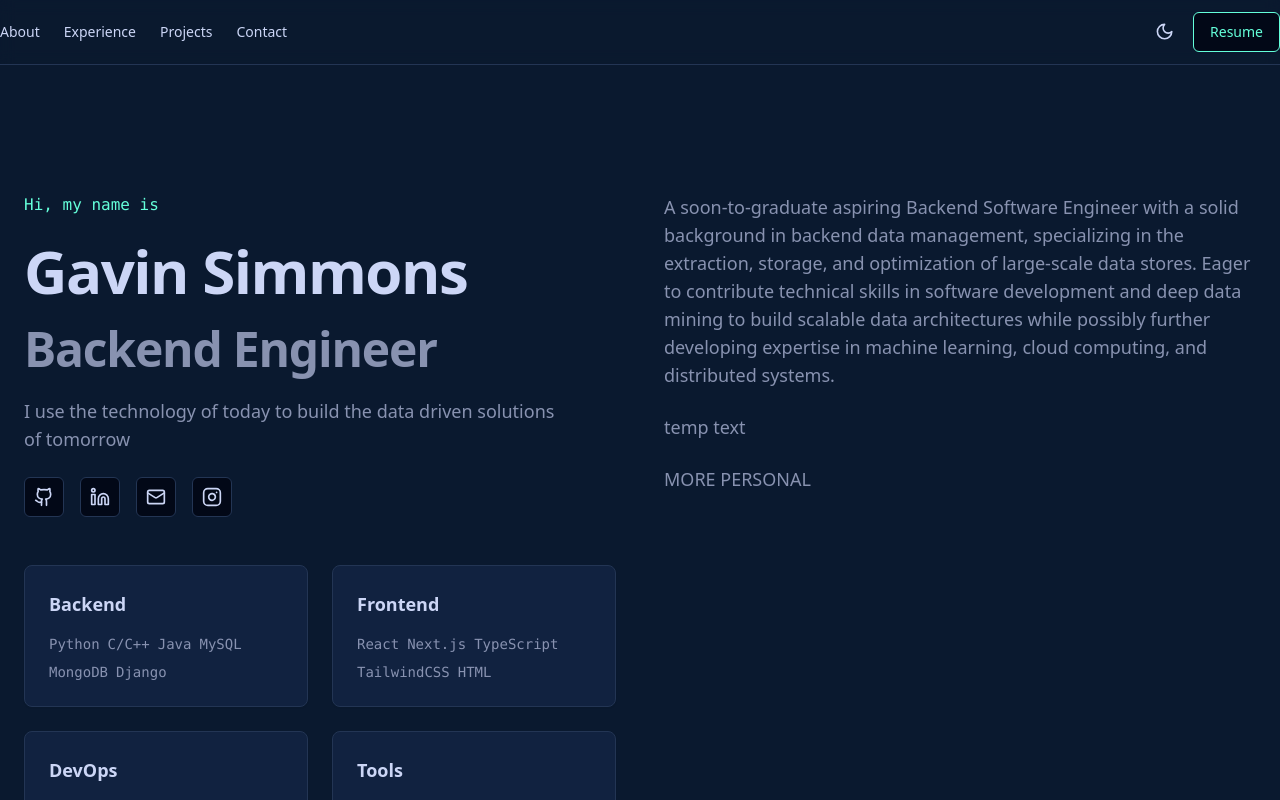
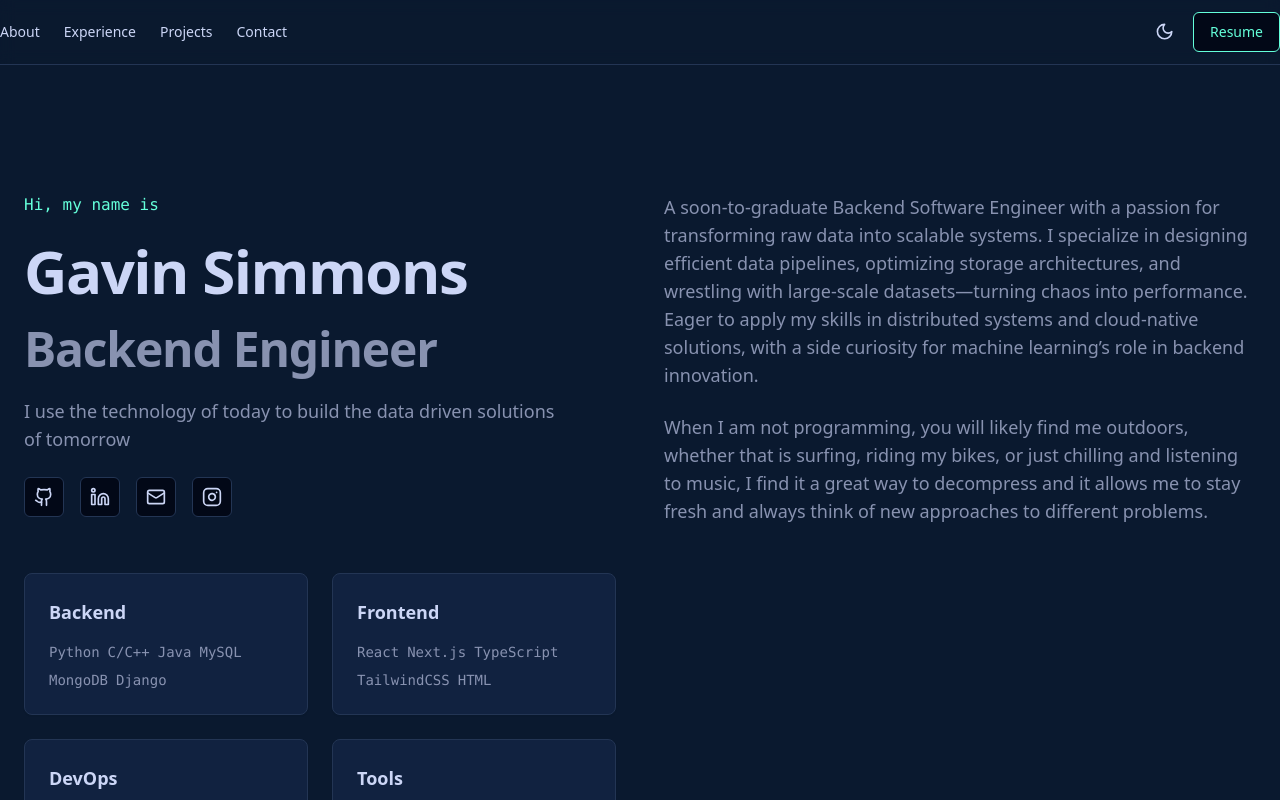
Before and after one commit to gasimmons/Portfolio, a Next.js app: page / in a window 1280 px wide. Shown: the top 800 px of the page. Built offline with nearby package versions, Linux system fonts and the light colour scheme.

Commit message:
Personal Summary

```diff
--- a/app/page.tsx
+++ b/app/page.tsx
@@ -97,17 +97,16 @@ export default function Page() {
               </div>
               <div className="space-y-6">
                 <p className="text-[#8892b0] text-lg">
-                  A soon-to-graduate aspiring Backend Software Engineer with a solid background in backend data management,
-                  specializing in the extraction, storage, and optimization of large-scale data stores. Eager to
-                  contribute technical skills in software development and deep data mining to build scalable data
-                  architectures while possibly further developing expertise in machine learning, cloud computing, and
-                  distributed systems.
+                  A soon-to-graduate Backend Software Engineer with a passion for transforming raw data into scalable
+                  systems. I specialize in designing efficient data pipelines, optimizing storage architectures, and
+                  wrestling with large-scale datasets—turning chaos into performance. Eager to apply my skills in
+                  distributed systems and cloud-native solutions, with a side curiosity for machine learning’s role in
+                  backend innovation.
                 </p>
                 <p className="text-[#8892b0] text-lg">
-                  temp text
-                </p>
-                <p className="text-[#8892b0] text-lg">
-                  MORE PERSONAL
+                  When I am not programming, you will likely find me outdoors, whether that is surfing, riding my bikes,
+                  or just chilling and listening to music, I find it a great way to decompress and it allows me to stay
+                  fresh and always think of new approaches to different problems.
                 </p>
               </div>
               <TechStack />
```
